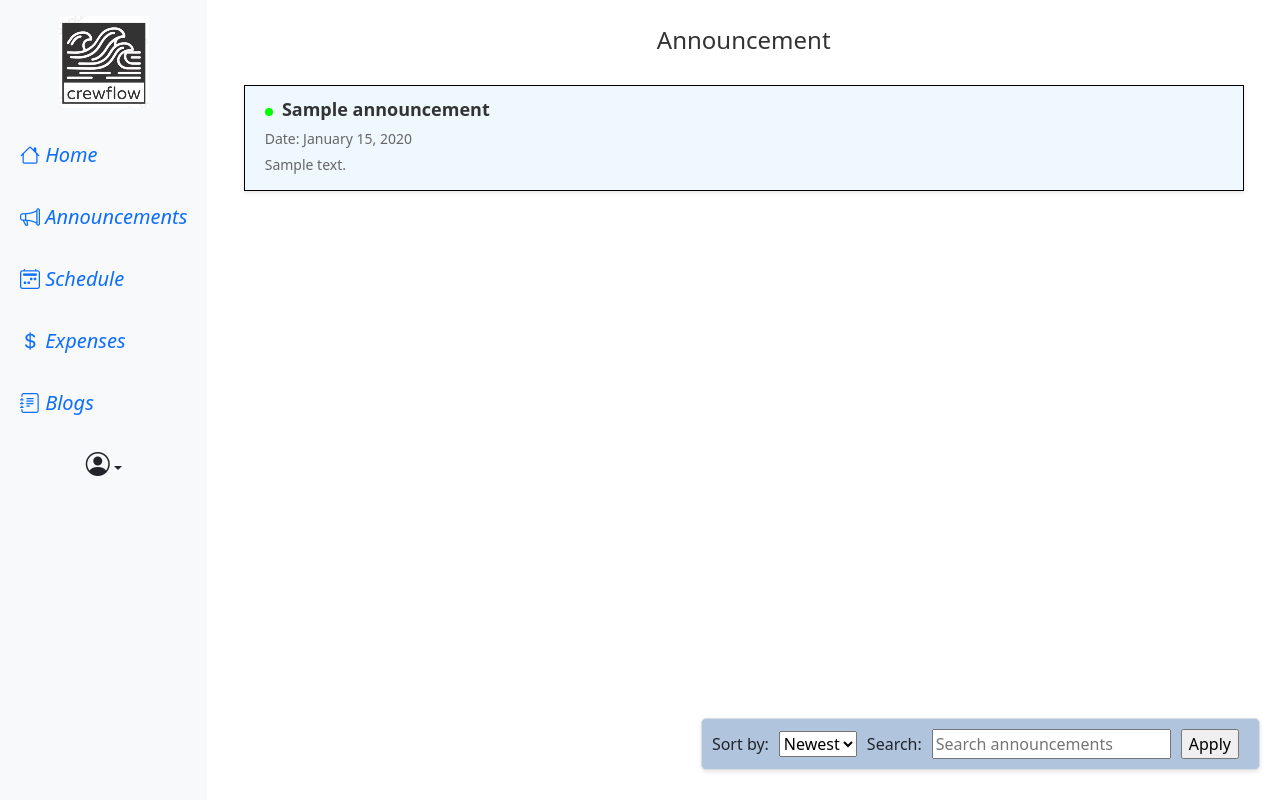
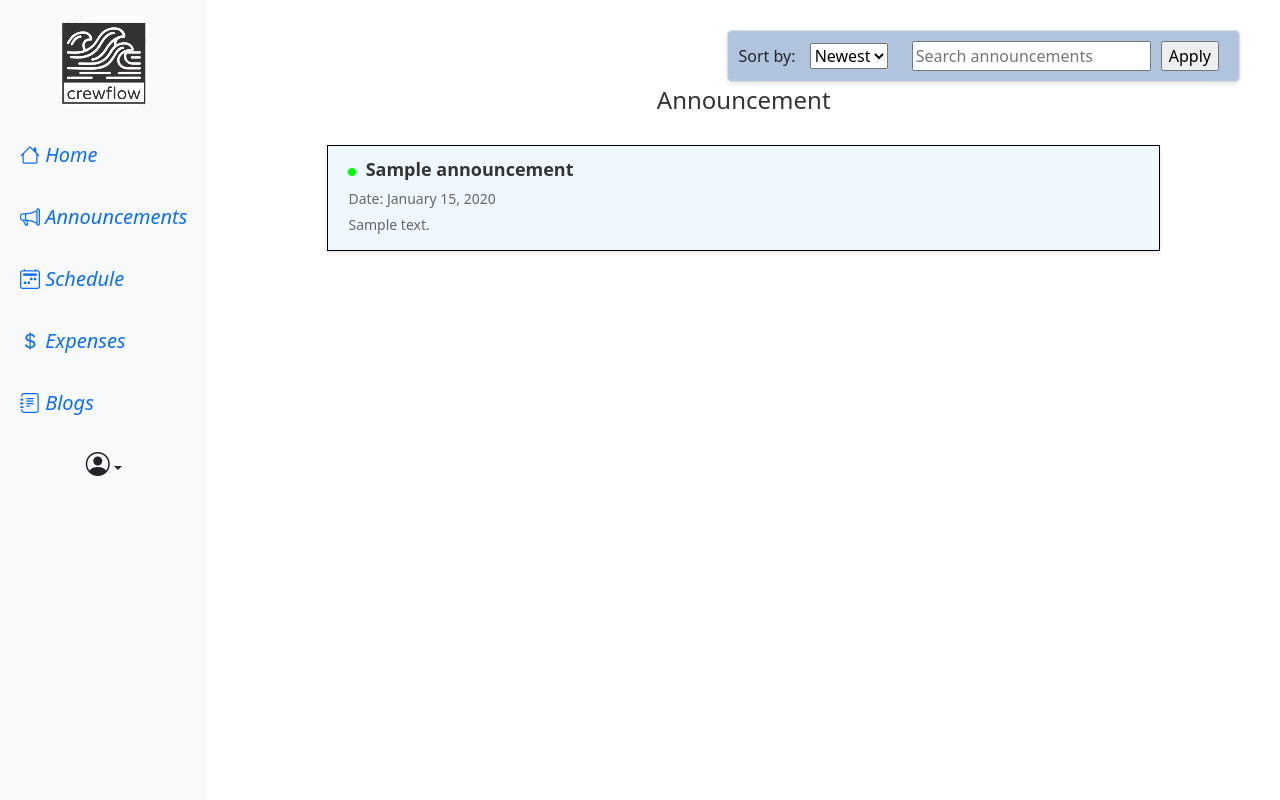
Before and after one commit to woodymorrice/crewflow, a Django app: template main/templates/main/announcement.html in a window 1280 px wide. Run offline with Django 3.2, Linux system fonts and the light colour scheme; the template is opened without the code that fills it: most values are stand-ins (such as "Sample title", 1, 10 or a date in 2020); some libraries are stand-ins or nearby versions.

Commit message:
change announcement page can be fit for phone size view

```diff
--- a/main/static/style.css
+++ b/main/static/style.css
@@ -2,18 +2,21 @@
 
 /* Styles for the Announcement Page */
 .announcement-list {
+    position: relative;
+    top: 60px;
     margin: 10px auto;
     display: flex;
     flex-direction: column;
     justify-content: center;
     align-items: center;
+    z-index: 1;
 }
 
 .announcement {
     background-color: AliceBlue;
     border: 1px solid black;
     padding: 10px;
-    width: 1000px;
+    width: 80%;
     margin: 10px auto;
     box-shadow: 0 2px 4px rgba(0, 0, 0, 0.1);
 }
@@ -59,25 +62,54 @@
 .center-text {
     text-align: center;
 }
+
 /*Styles for filter */
 .announcement-filter {
     position: fixed; /* Position the div relative to the viewport */
-    bottom: 30px; /* Adjust the distance from the bottom as needed */
-    right: 20px; /* Adjust the distance from the right as needed */
+    top: 30px; /* Adjust the distance from the top as needed */
+    right: 40px; /* Center horizontally */
     background-color: lightsteelblue;
     border: 1px solid #ddd;
     padding: 10px;
     border-radius: 5px;
     box-shadow: 0 2px 4px rgba(0, 0, 0, 0.1);
+    z-index: 2;
 }
 
 .announcement-filter form {
     display: flex;
     align-items: center;
+    flex-wrap: wrap; /* Allow the form elements to wrap onto the next line */
 }
 
 .announcement-filter label, .announcement-filter select, .announcement-filter input, .announcement-filter input[type="submit"] {
     margin-right: 10px;
+}
+
+/* Styles for the add announcement link */
+
+.addLink {
+    display: inline-block;
+    width: 200px; /* Adjust the width as needed */
+    float: left; /* Position the div to the left */
+    text-align: right; /* Right-align the text inside the div */
+    position: fixed; /* Position the div relative to the viewport */
+    bottom: 30px; /* Adjust the distance from the bottom as needed */
+    right: 20px; /* Adjust the distance from the left as needed */
+    z-index: 2;
+}
+
+.addLink a {
+    display: inline-block;
+    padding: 10px 20px; /* Adjust padding as needed */
+    background-color: lightsteelblue;
+    color: black;
+    border-radius: 40px;
+    text-decoration: none;
+}
+
+.addLink a:hover {
+    background-color: lightblue;
 }
 
 /* Styles for the Announcement Detail Page */
--- a/main/templates/main/add_announcement.html
+++ b/main/templates/main/add_announcement.html
@@ -21,7 +21,7 @@
             <textarea name="content" id="content" required></textarea>
 
             <input type="button" value="Cancel" onclick="location.href='{% url 'main:announcement' %}'">
-            <input type="submit" value="Create Announcement">
+            <input type="submit" value="Create">
         </form>
     </div>
 </body>
--- a/main/templates/main/announcement.html
+++ b/main/templates/main/announcement.html
@@ -4,6 +4,7 @@
     {% load static %}
     <!-- Add custom stylesheets, meta tags, etc. specific to this page -->
     <link rel="stylesheet" href="{% static 'style.css' %}">
+
      {% if user.is_staff %}
 <div class="addLink">
         <a href="{% url 'main:add_announcement' %}">Add announcement</a>
@@ -12,19 +13,27 @@
 
 <div class="announcement-filter">
     <form method="get" action="{% url 'main:announcement' %}">
+        <div>
             <label for="sort_by">Sort by:</label>
             <select name="sort_by" id="sort_by">
                 <option value="-date_added">Newest</option>
                 <option value="date_added">Oldest</option>
                 <!-- Add more sorting options if needed -->
             </select>
+        </div>
 
-        <label for="search">Search:</label>
+        <div>
+            <label for="search"></label>
             <input type="text" name="search" id="search" placeholder="Search announcements">
+        </div>
 
+        <div>
             <input type="submit" value="Apply">
+        </div>
+
     </form>
 </div>
+
 
 
 <div class="announcement-list">
```
Also changed, not shown: other parts of main/static/style.css (+13 -22 lines). Lines whose indentation alone changed are shown as unchanged.
